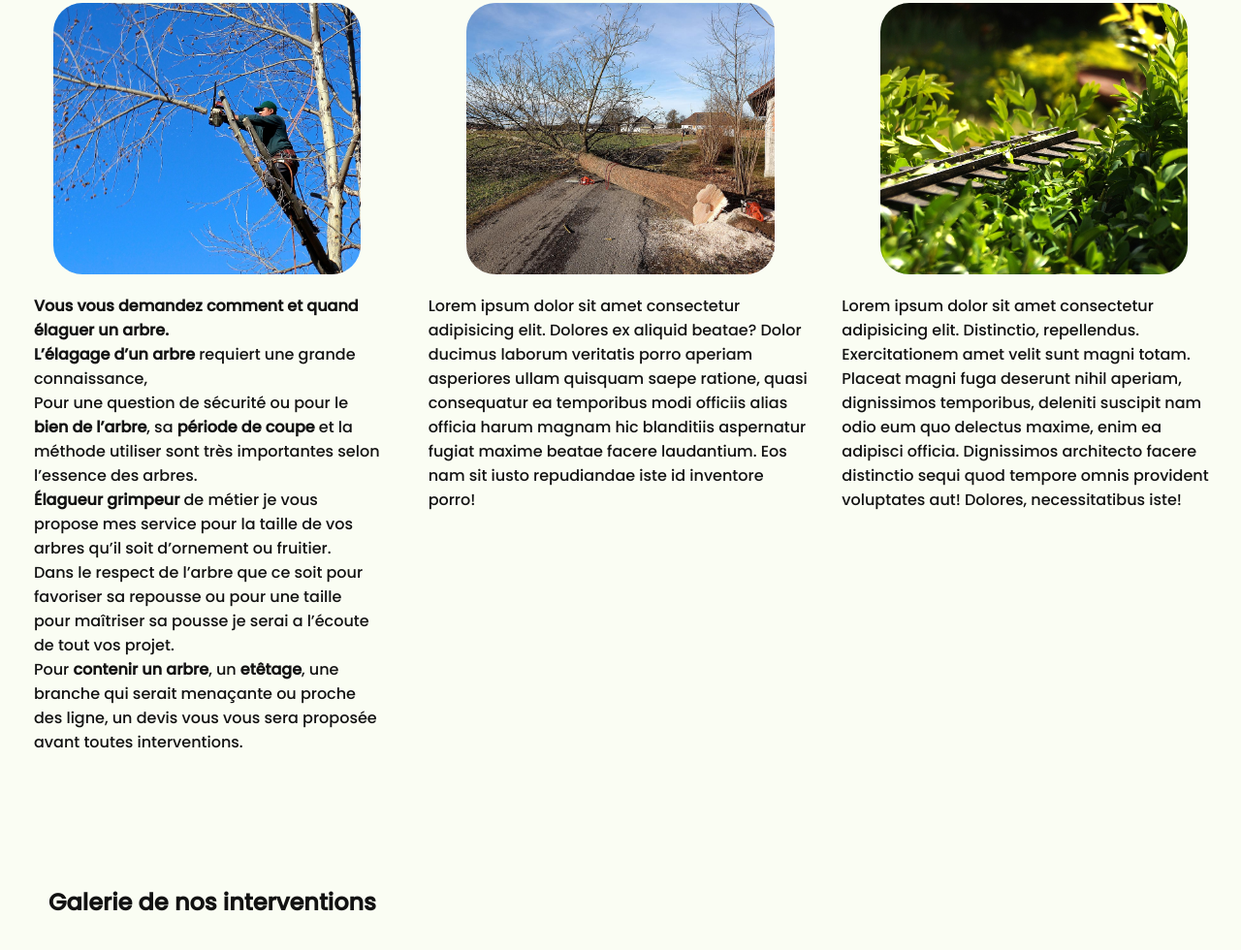
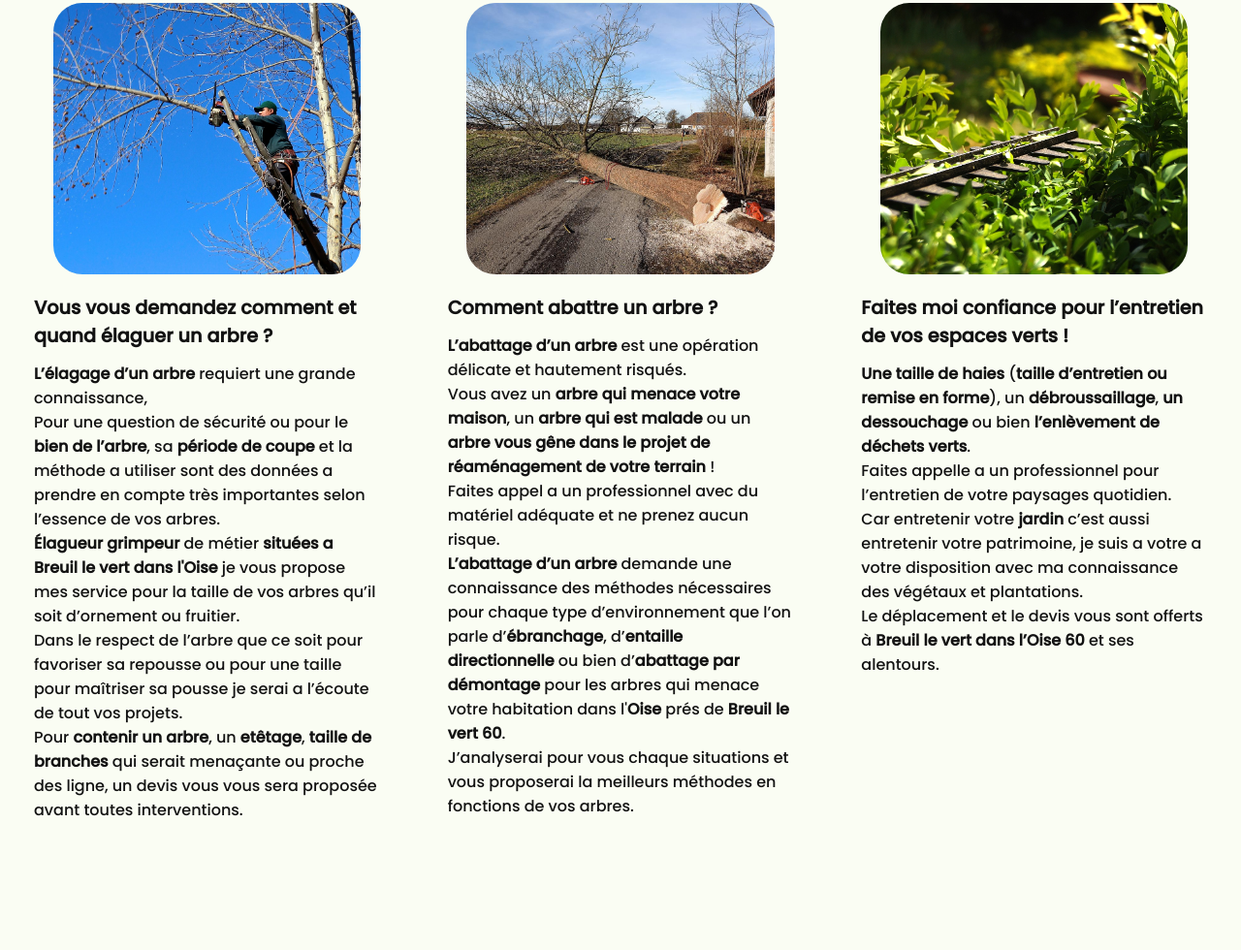
Before and after one commit to CJ-webdev/CJ-webdev.github.io, a website: page index.html in a window 1280 px wide. Shown: the part 1754-2734 px from the top of the page at 97% size. Drawn offline with nearby package versions, Linux system fonts and the light colour scheme.

Commit message:
deuxieme amelioration du texte en prenant en compte le seo

```diff
--- a/index.html
+++ b/index.html
@@ -81,7 +81,7 @@
       <div class="img-container">
         <img
           data-aos="fade-right"
-          data-aos-delay="500"
+          data-aos-delay="300"
           data-aos-duration="800"
           data-aos-once="true"
           src="./images/photo.jpg"
@@ -138,7 +138,7 @@
             class="fa-solid fa-leaf"
             data-aos-once="true"
           ></i>
-          Des Prestations adaptées a chaques situations<br />
+          Des prestations adaptées a chaques situations<br />
         </p>
         <p>
           <i
@@ -181,50 +181,83 @@
           <h3>Elagage</h3>
           <div class="img-prestation img-elagage"></div>
           <div class="prestation-text">
-            <h4>Vous vous demandez comment et quand élaguer un arbre.</h4>
+            <h4>Vous vous demandez comment et quand élaguer un arbre ?</h4>
             <p>
               <strong> L’élagage d’un arbre</strong> requiert une grande
               connaissance,<br />
               Pour une question de sécurité ou pour le
               <strong>bien de l’arbre</strong>, sa
-              <strong>période de coupe</strong> et la méthode utiliser sont très
-              importantes selon l’essence des arbres. <br />
-              <strong>Élagueur grimpeur</strong> de métier je vous propose mes
-              service pour la taille de vos arbres qu’il soit d’ornement ou
-              fruitier. <br />
+              <strong>période de coupe</strong> et la méthode a utiliser sont
+              des données a prendre en compte très importantes selon l’essence
+              de vos arbres. <br />
+              <strong>Élagueur grimpeur</strong> de métier
+              <strong>situées a Breuil le vert dans l'Oise</strong> je vous
+              propose mes service pour la taille de vos arbres qu’il soit
+              d’ornement ou fruitier. <br />
               Dans le respect de l’arbre que ce soit pour favoriser sa repousse
               ou pour une taille pour maîtriser sa pousse je serai a l’écoute de
-              tout vos projet. <br />
+              tout vos projets. <br />
               Pour <strong>contenir un arbre</strong>, un
-              <strong>etêtage</strong>, une branche qui serait menaçante ou
-              proche des ligne, un devis vous vous sera proposée avant toutes
-              interventions.
+              <strong>etêtage</strong>, <strong> taille de branches</strong> qui
+              serait menaçante ou proche des ligne, un devis vous vous sera
+              proposée avant toutes interventions.
             </p>
           </div>
         </div>
         <div class="prestation prestation-middle">
-          <h3>Abbatage</h3>
+          <h3>Abattage</h3>
           <div class="img-prestation img-abbatage"></div>
-          <p>
-            Lorem ipsum dolor sit amet consectetur adipisicing elit. Dolores ex
-            aliquid beatae? Dolor ducimus laborum veritatis porro aperiam
-            asperiores ullam quisquam saepe ratione, quasi consequatur ea
-            temporibus modi officiis alias officia harum magnam hic blanditiis
-            aspernatur fugiat maxime beatae facere laudantium. Eos nam sit iusto
-            repudiandae iste id inventore porro!
-          </p>
+          <div class="prestation-text">
+            <h4>Comment abattre un arbre ?</h4>
+            <p>
+              <strong>L’abattage d’un arbre</strong> est une opération délicate
+              et hautement risqués. <br />
+              Vous avez un <strong>arbre qui menace votre maison</strong>, un
+              <strong>arbre qui est malade</strong> ou un
+              <strong
+                >arbre vous gêne dans le projet de réaménagement de votre
+                terrain</strong
+              >
+              ! <br />
+              Faites appel a un professionnel avec du matériel adéquate et ne
+              prenez aucun risque. <br />
+              <strong>L’abattage d’un arbre</strong> demande une connaissance
+              des méthodes nécessaires pour chaque type d’environnement que l’on
+              parle d’<strong>ébranchage</strong>, d’<strong
+                >entaille directionnelle</strong
+              >
+              ou bien d’<strong>abattage par démontage</strong> pour les arbres
+              qui menace votre habitation dans l'<strong>Oise</strong> prés de
+              <strong>Breuil le vert 60</strong>. <br />
+              J’analyserai pour vous chaque situations et vous proposerai la
+              meilleurs méthodes en fonctions de vos arbres.
+            </p>
+          </div>
         </div>
         <div class="prestation prestation-right">
           <h3>Entretien espaces Verts</h3>
           <div class="img-prestation img-entretien"></div>
-          <p>
-            Lorem ipsum dolor sit amet consectetur adipisicing elit. Distinctio,
-            repellendus. Exercitationem amet velit sunt magni totam. Placeat
-            magni fuga deserunt nihil aperiam, dignissimos temporibus, deleniti
-            suscipit nam odio eum quo delectus maxime, enim ea adipisci officia.
-            Dignissimos architecto facere distinctio sequi quod tempore omnis
-            provident voluptates aut! Dolores, necessitatibus iste!
-          </p>
+          <div class="prestation-text">
+            <h4>
+              Faites moi confiance pour l’entretien de vos espaces verts !
+            </h4>
+            <p>
+              <strong>Une taille de haies</strong> (<strong
+                >taille d’entretien</strong
+              >
+              <strong>ou remise en forme</strong>), un
+              <strong>débroussaillage</strong>,
+              <strong>un dessouchage</strong> ou bien
+              <strong>l’enlèvement de déchets verts</strong>. <br />
+              Faites appelle a un professionnel pour l’entretien de votre
+              paysages quotidien. <br />
+              Car entretenir votre <strong>jardin</strong> c’est aussi
+              entretenir votre patrimoine, je suis a votre a votre disposition
+              avec ma connaissance des végétaux et plantations. <br />
+              Le déplacement et le devis vous sont offerts à
+              <strong>Breuil le vert dans l’Oise 60</strong> et ses alentours.
+            </p>
+          </div>
         </div>
       </div>
     </section>
--- a/styles/layouts/_section2.scss
+++ b/styles/layouts/_section2.scss
@@ -41,6 +41,13 @@
     }
     .prestation-text {
       margin: 20px;
+      h4 {
+        margin-bottom: 12px;
+        font-size: 1.2rem;
+      }
+      p {
+        line-height: 25px;
+      }
     }
   }
 }
```
Also changed, not shown: styles/style.css, 1 other file.
